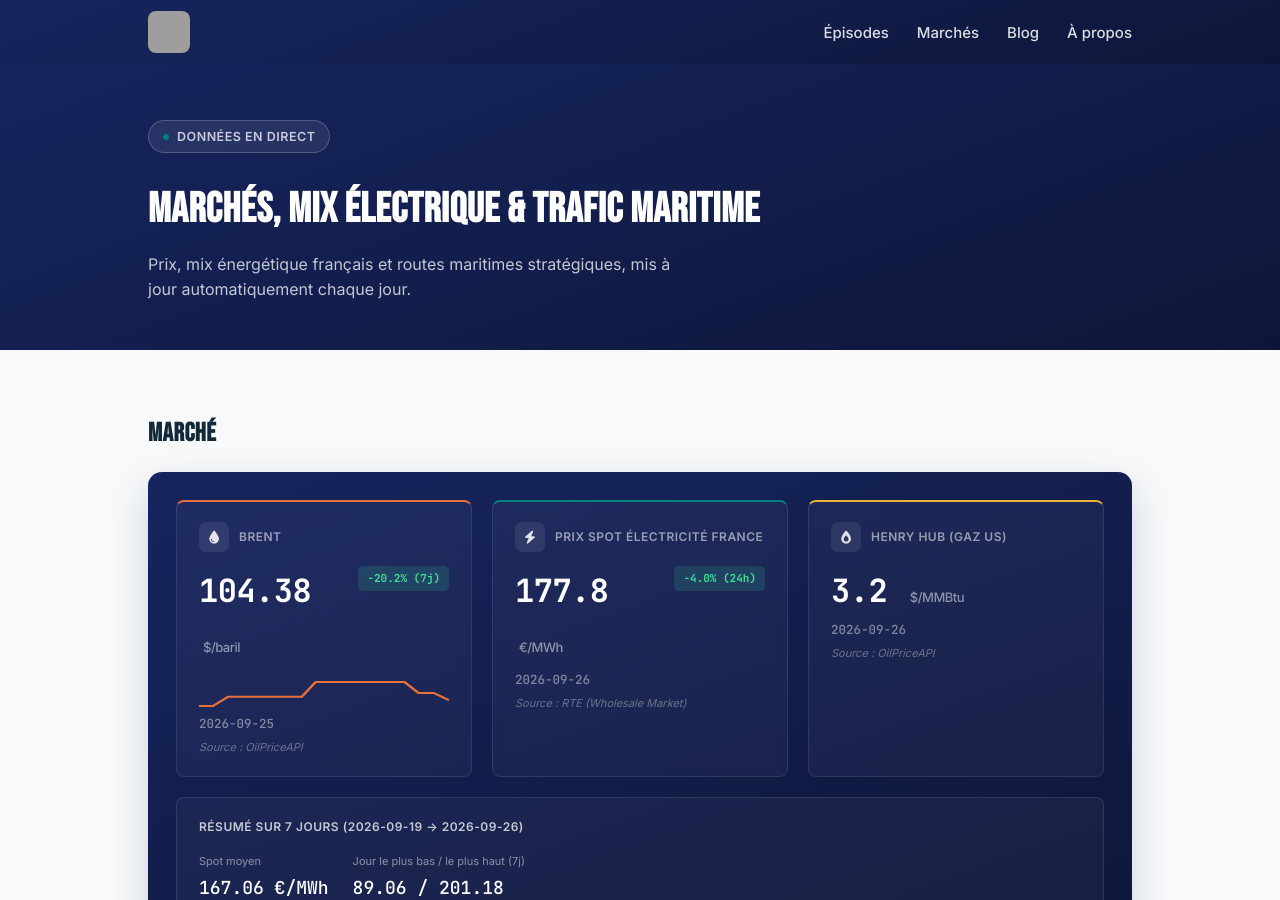
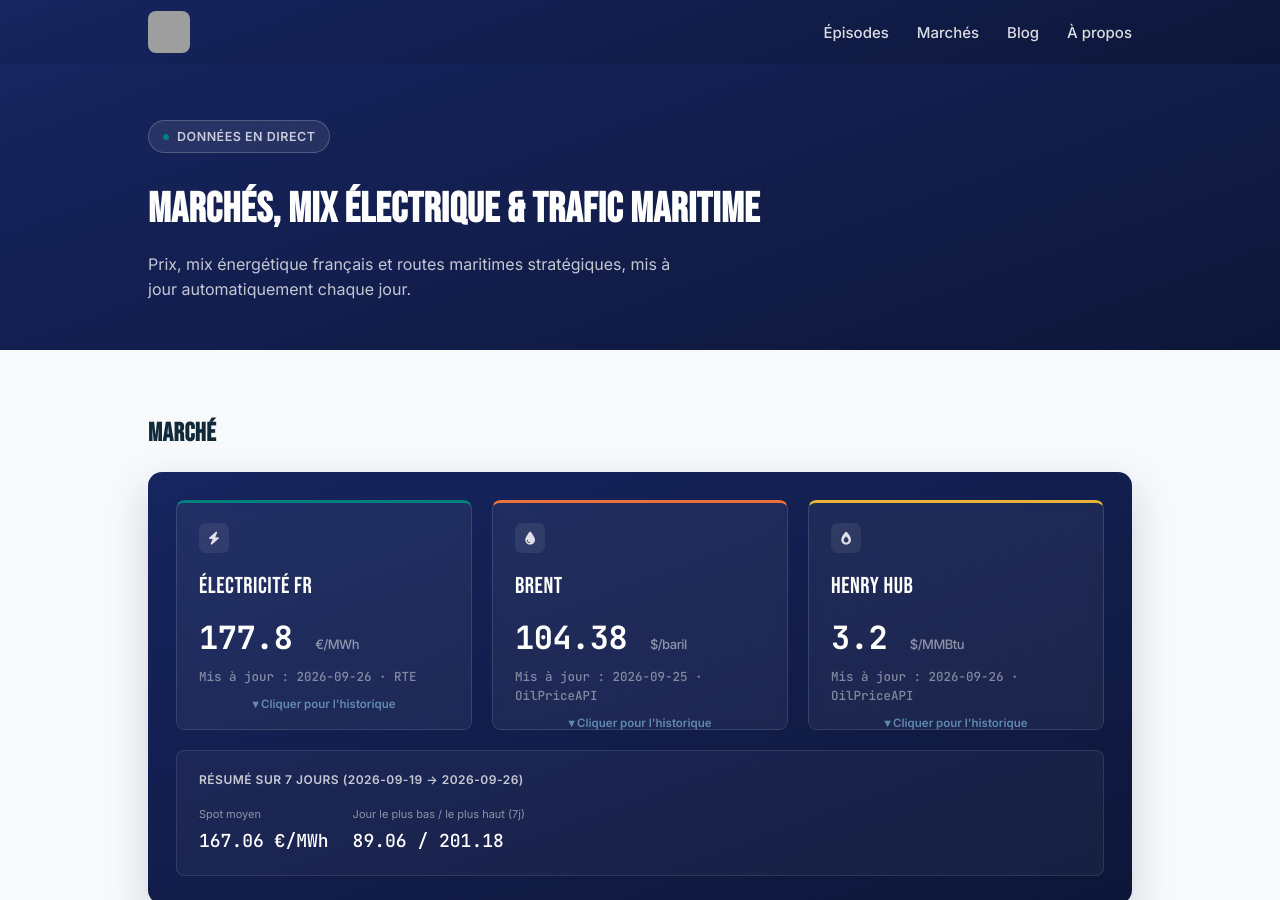
Before and after one commit to InsideEnergyMarkets/Inside-Energy-Markets, a Jekyll site: the page built from marches/index.html, in a window 1280 px wide and 900 px high. Built offline with Jekyll 4.4.1, drawn with Linux system fonts in a browser that asks for light colours; grey boxes are pictures that could not be loaded.

Commit message:
Enhance market display with electricity and Brent data
Added new market cards for electricity, Brent, and Henry Hub with updated data handling and chart integration.

```diff
--- a/marches/index.html
+++ b/marches/index.html
@@ -24,94 +24,99 @@
     <div class="mkt-panel-card">
 <div class="market-grid market-grid--detail">
 
-        <div class="market-card market-card--oil">
-          <div class="market-card-top">
-            <span class="market-icon"><i class="fa-solid fa-droplet"></i></span>
-            <p class="market-label">Brent</p>
-          </div>
-          {% if site.data.market.brent %}
-          <div class="mkt-card-header-row">
-            <p class="market-value">{{ site.data.market.brent.price_usd }} <span>$/baril</span></p>
-            {% if site.data.weekly_summary.brent.change_pct %}
-            <span class="mkt-badge {% if site.data.weekly_summary.brent.change_pct > 0 %}up{% elsif site.data.weekly_summary.brent.change_pct < 0 %}down{% endif %}">
-              {{ site.data.weekly_summary.brent.change_pct }}% (7j)
-            </span>
-            {% endif %}
-          </div>
-          {% if hist_size > 1 %}
-          {% assign brent_series = hist | map: "brent_usd" | compact %}
-          {% if brent_series.size > 1 %}
-          {% assign brent_sorted = brent_series | sort %}
-          {% assign brent_min = brent_sorted | first %}
-          {% assign brent_max = brent_sorted | last %}
-          {% assign brent_range = brent_max | minus: brent_min %}
-          {% if brent_range == 0 %}{% assign brent_range = 1 %}{% endif %}
-          {% assign brent_count_minus1 = brent_series.size | minus: 1 %}
-          <svg class="mkt-sparkline" viewBox="0 0 180 30" preserveAspectRatio="none">
-            <polyline fill="none" stroke="#e8703a" stroke-width="2" points="
-              {% for v in brent_series %}
-                {% assign x = forloop.index0 | times: 180 | divided_by: brent_count_minus1 %}
-                {% assign y_pct = v | minus: brent_min | times: 1.0 | divided_by: brent_range %}
-                {% assign y_scaled = y_pct | times: 24 %}
-                {% assign y = 26 | minus: y_scaled %}
-                {{ x }},{{ y | round: 1 }}
-              {% endfor %}
-            " />
-          </svg>
-          {% endif %}
-          {% endif %}
-          <p class="market-sub">{{ site.data.market.brent.date }}</p>
-          <p class="market-source">Source : {{ site.data.market.brent.source | default: "EIA" }}</p>
+  <div class="market-card market-card--power mkt-flip-outer" data-chart="spot">
+    <div class="mkt-flip-inner">
+      <div class="mkt-flip-front">
+        <div class="market-card-top"><span class="market-icon"><i class="fa-solid fa-bolt"></i></span></div>
+        <p class="mkt-commodity-name">ÉLECTRICITÉ FR</p>
+        {% if site.data.market.spot_price_france %}
+        <p class="market-value">{{ site.data.market.spot_price_france.price_eur_mwh }} <span>€/MWh</span></p>
+        <p class="market-sub">Mis à jour : {{ site.data.market.spot_price_france.date }} · RTE</p>
         {% else %}
         <p class="market-value market-pending">-</p>
         <p class="market-sub">Donnée à venir</p>
         {% endif %}
+        <p class="mkt-flip-hint">▾ Cliquer pour l'historique</p>
+      </div>
+      <div class="mkt-flip-back">
+        <div class="mkt-flip-back-head">
+          <span class="mkt-commodity-name mkt-commodity-name--sm">ÉLECTRICITÉ FR</span>
+          <div class="mkt-period-btns">
+            <button type="button" class="period-btn" data-period="7">7j</button>
+            <button type="button" class="period-btn active" data-period="30">30j</button>
+            <button type="button" class="period-btn" data-period="60">60j</button>
+          </div>
+        </div>
+        <div class="mkt-chart-wrap"><canvas id="chart-canvas-spot"></canvas></div>
+      </div>
+    </div>
   </div>
 
-        <div class="market-card market-card--power">
-          <div class="market-card-top">
-            <span class="market-icon"><i class="fa-solid fa-bolt"></i></span>
-            <p class="market-label">Prix spot électricité France</p>
-          </div>
-          {% if site.data.market.spot_price_france %}
-          <div class="mkt-card-header-row">
-            <p class="market-value">{{ site.data.market.spot_price_france.price_eur_mwh }} <span>€/MWh</span></p>
-            {% if hist_size > 1 %}
-              {% assign v_last = hist[last_i].spot_eur_mwh %}
-              {% assign v_prev = hist[prev_i].spot_eur_mwh %}
-              {% if v_last and v_prev %}
-                {% assign diff = v_last | minus: v_prev %}
-                {% assign pct = diff | times: 100.0 | divided_by: v_prev %}
-                <span class="mkt-badge {% if diff > 0 %}up{% elsif diff < 0 %}down{% endif %}">
-                  {{ pct | round: 1 }}% (24h)
-                </span>
-              {% endif %}
-            {% endif %}
-          </div>
-          <p class="market-sub">{{ site.data.market.spot_price_france.date }}</p>
-          <p class="market-source">Source : RTE (Wholesale Market)</p>
+  <div class="market-card market-card--oil mkt-flip-outer" data-chart="brent">
+    <div class="mkt-flip-inner">
+      <div class="mkt-flip-front">
+        <div class="market-card-top"><span class="market-icon"><i class="fa-solid fa-droplet"></i></span></div>
+        <p class="mkt-commodity-name">BRENT</p>
+        {% if site.data.market.brent %}
+        <p class="market-value">{{ site.data.market.brent.price_usd }} <span>$/baril</span></p>
+        <p class="market-sub">Mis à jour : {{ site.data.market.brent.date }} · {{ site.data.market.brent.source | default: "EIA" }}</p>
         {% else %}
         <p class="market-value market-pending">-</p>
         <p class="market-sub">Donnée à venir</p>
         {% endif %}
+        <p class="mkt-flip-hint">▾ Cliquer pour l'historique</p>
+      </div>
+      <div class="mkt-flip-back">
+        <div class="mkt-flip-back-head">
+          <span class="mkt-commodity-name mkt-commodity-name--sm">BRENT</span>
+          <div class="mkt-period-btns">
+            <button type="button" class="period-btn" data-period="7">7j</button>
+            <button type="button" class="period-btn active" data-period="30">30j</button>
+            <button type="button" class="period-btn" data-period="60">60j</button>
+          </div>
+        </div>
+        <div class="mkt-chart-wrap"><canvas id="chart-canvas-brent"></canvas></div>
+      </div>
+    </div>
   </div>
 
-        <div class="market-card market-card--gas">
-          <div class="market-card-top">
-            <span class="market-icon"><i class="fa-solid fa-fire-flame-simple"></i></span>
-            <p class="market-label">Henry Hub (gaz US)</p>
-          </div>
+  <div class="market-card market-card--gas mkt-flip-outer" data-chart="henryhub">
+    <div class="mkt-flip-inner">
+      <div class="mkt-flip-front">
+        <div class="market-card-top"><span class="market-icon"><i class="fa-solid fa-fire-flame-simple"></i></span></div>
+        <p class="mkt-commodity-name">HENRY HUB</p>
         {% if site.data.market.henry_hub %}
         <p class="market-value">{{ site.data.market.henry_hub.price_usd_mmbtu }} <span>$/MMBtu</span></p>
-          <p class="market-sub">{{ site.data.market.henry_hub.date }}</p>
-          <p class="market-source">Source : {{ site.data.market.henry_hub.source | default: "EIA" }}</p>
+        <p class="market-sub">Mis à jour : {{ site.data.market.henry_hub.date }} · {{ site.data.market.henry_hub.source | default: "EIA" }}</p>
         {% else %}
         <p class="market-value market-pending">-</p>
         <p class="market-sub">Donnée à venir</p>
         {% endif %}
+        <p class="mkt-flip-hint">▾ Cliquer pour l'historique</p>
+      </div>
+      <div class="mkt-flip-back">
+        <div class="mkt-flip-back-head">
+          <span class="mkt-commodity-name mkt-commodity-name--sm">HENRY HUB</span>
+          <div class="mkt-period-btns">
+            <button type="button" class="period-btn" data-period="7">7j</button>
+            <button type="button" class="period-btn active" data-period="30">30j</button>
+            <button type="button" class="period-btn" data-period="60">60j</button>
+          </div>
+        </div>
+        <div class="mkt-chart-wrap"><canvas id="chart-canvas-henryhub"></canvas></div>
+      </div>
+    </div>
   </div>
 
 </div>
+
+<script>
+  window.mktChartData = {
+    spot: { labels: {{ hist | map: "date" | jsonify }}, values: {{ hist | map: "spot_eur_mwh" | jsonify }}, color: "#00817d" },
+    brent: { labels: {{ hist | map: "date" | jsonify }}, values: {{ hist | map: "brent_usd" | jsonify }}, color: "#e8703a" },
+    henryhub: { labels: {{ hist | map: "date" | jsonify }}, values: {{ hist | map: "henry_hub_usd_mmbtu" | jsonify }}, color: "#e8b33a" }
+  };
+</script>
 
       {% if site.data.weekly_summary.spot_price %}
       <div class="mkt-weekly">
```
Lines whose indentation alone changed are shown as unchanged.
